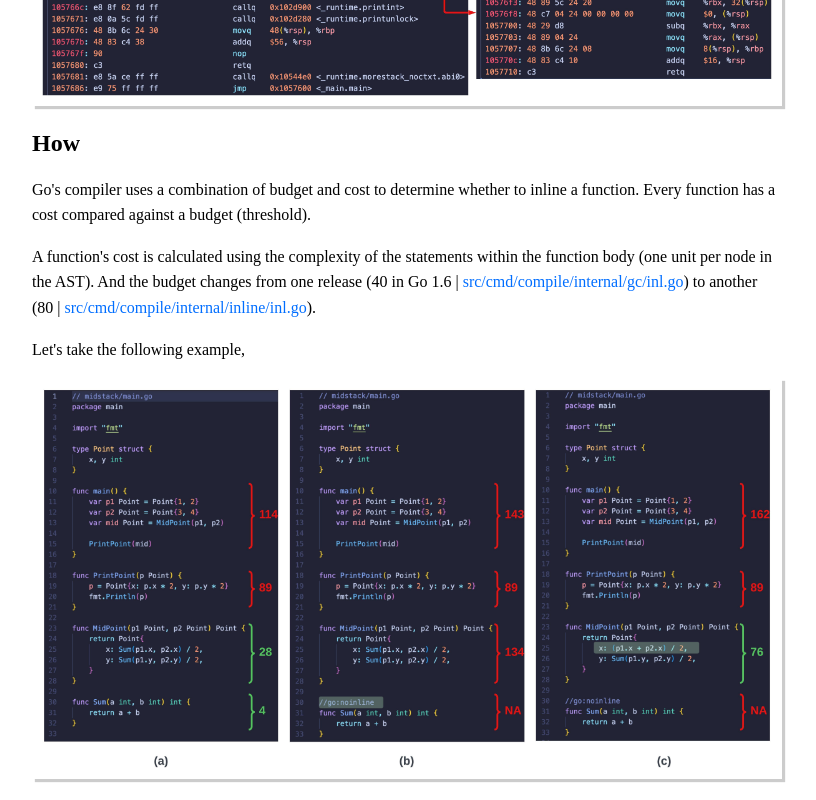
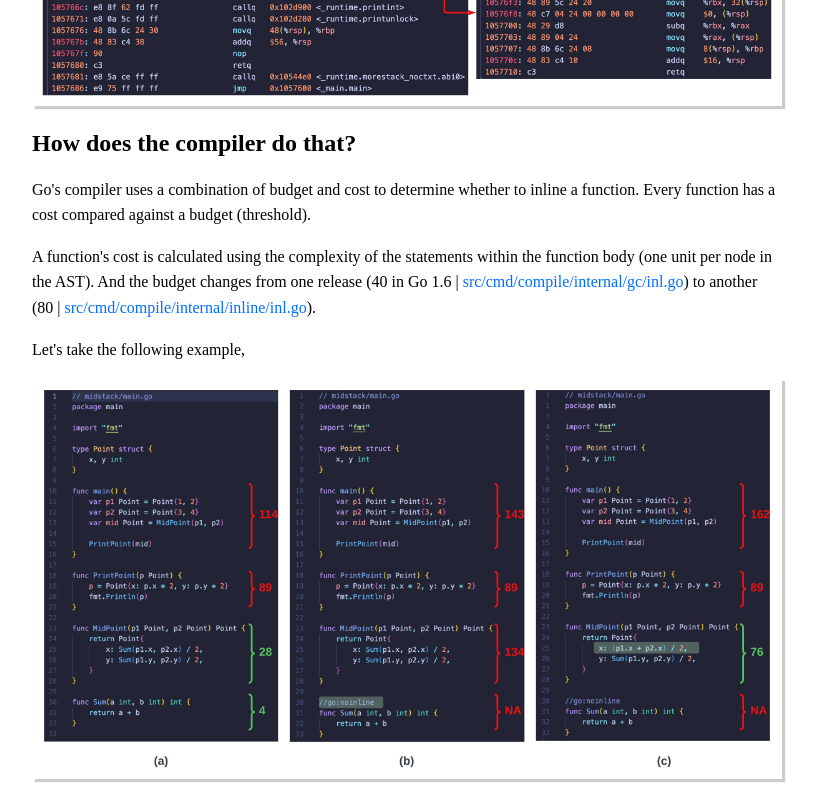
Before and after one commit to bensooraj/bensooraj.github.io, a Next.js app: page /blog/7-go-compiler-func-inlining in a window 1280 px wide. Shown: the part 3680-4480 px from the top of the page, without its empty margins (233-1049 px from the left). Built offline with nearby package versions, Linux system fonts and the light colour scheme.

Commit message:
headline fixes

```diff
--- a/pages/blog/7-go-compiler-func-inlining/index.mdx
+++ b/pages/blog/7-go-compiler-func-inlining/index.mdx
@@ -95,7 +95,7 @@ $ objdump --syms expinline_darwin_amd64_no_op_no_inline | grep -E '_main.main|su
 And here's the disassembled code,
 <MDImage src="/7/3_no_opt_no_inline_asm.jpeg" alt="" />
 
-## How
+## How does the compiler do that?
 
 Go's compiler uses a combination of budget and cost to determine whether to inline a function. Every function has a cost compared against a budget (threshold).
 
@@ -132,7 +132,7 @@ I will also use this example to showcase the two forms of inlining,
 	- Now, non-leaf functions are also eligible for inlining.
 	- For example, in Figure `c`, the function `Sum` is marked with the directive `//go:noinline`, making it non-eligible for inlining. Even though `MidPoint` calls `Sum`, it is allocated a cost of `76`, making it eligible for inlining.
 
-## Why
+## Why inline?
 
 ### Improves performance by minimising the function call overheads
 These overheads include stack manipulation, CPU register loading/unloading, branching, handling return values, etc.
```
